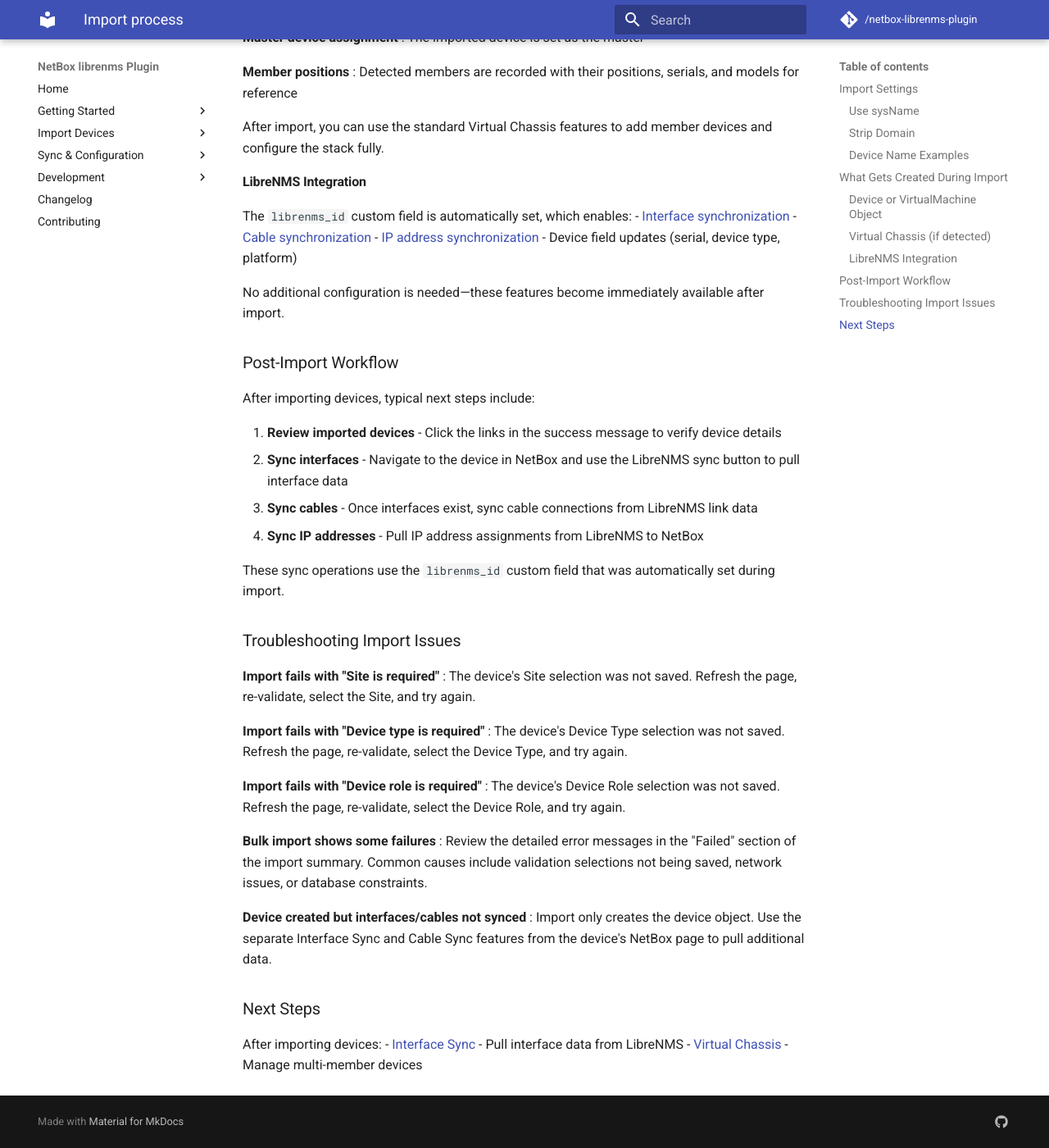
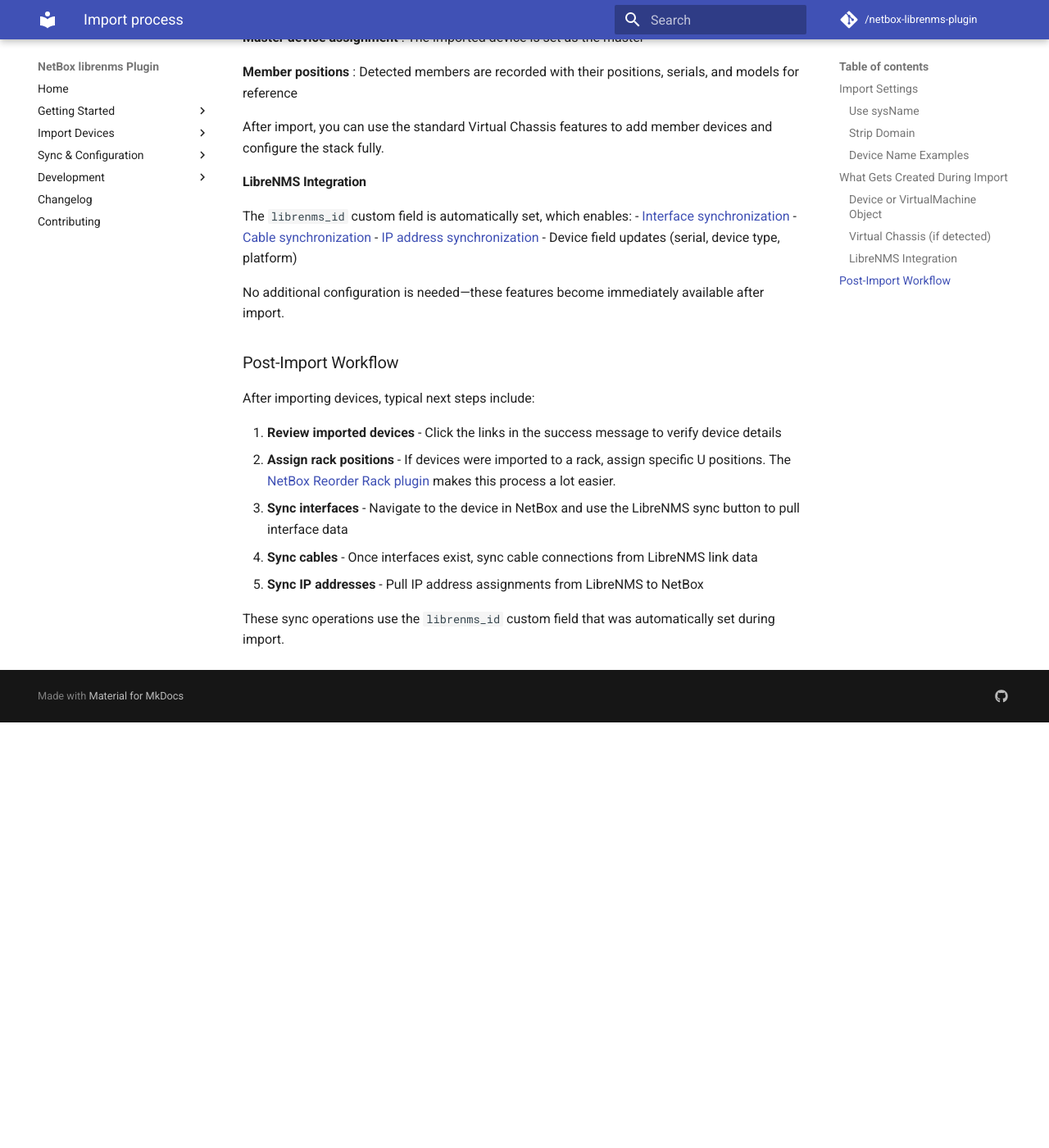
Before and after one commit to bonzo81/netbox-librenms-plugin, an MkDocs documentation site: the page built from docs/librenms_import/import_process.md, in a window 1280 px wide and 1400 px high, scrolled down 1637 px. Shown: the whole window at 82% size. Built offline with MkDocs 1.6.1 and Material for MkDocs 9.7.7, drawn with Linux system fonts in a browser that asks for light colours; comment, search, counter and statistics services are not loaded; after the commit the page ends 2518 px from its top, so only the background shows below that.

Commit message:
docs: improve import documentation for caching, search, and workflow
- Consolidated background job processing sections
- Added active cached searches section to search and background_jobs docs
- Updated filter examples with clearer scenarios
- Reorganized post-import workflow with rack positioning guidance
- Removed redundant troubleshooting and next steps sections
- Clarified naming conventions and import settings documentation

```diff
--- a/docs/librenms_import/import_process.md
+++ b/docs/librenms_import/import_process.md
@@ -87,31 +87,9 @@ No additional configuration is needed—these features become immediately availa
 After importing devices, typical next steps include:
 
 1. **Review imported devices** - Click the links in the success message to verify device details
-2. **Sync interfaces** - Navigate to the device in NetBox and use the LibreNMS sync button to pull interface data
-3. **Sync cables** - Once interfaces exist, sync cable connections from LibreNMS link data
-4. **Sync IP addresses** - Pull IP address assignments from LibreNMS to NetBox
+2. **Assign rack positions** - If devices were imported to a rack, assign specific U positions. The [NetBox Reorder Rack plugin](https://github.com/minitriga/netbox-reorder-rack) makes this process a lot easier.
+3. **Sync interfaces** - Navigate to the device in NetBox and use the LibreNMS sync button to pull interface data
+4. **Sync cables** - Once interfaces exist, sync cable connections from LibreNMS link data
+5. **Sync IP addresses** - Pull IP address assignments from LibreNMS to NetBox
 
 These sync operations use the `librenms_id` custom field that was automatically set during import.
-
-## Troubleshooting Import Issues
-
-**Import fails with "Site is required"**
-: The device's Site selection was not saved. Refresh the page, re-validate, select the Site, and try again.
-
-**Import fails with "Device type is required"**
-: The device's Device Type selection was not saved. Refresh the page, re-validate, select the Device Type, and try again.
-
-**Import fails with "Device role is required"**
-: The device's Device Role selection was not saved. Refresh the page, re-validate, select the Device Role, and try again.
-
-**Bulk import shows some failures**
-: Review the detailed error messages in the "Failed" section of the import summary. Common causes include validation selections not being saved, network issues, or database constraints.
-
-**Device created but interfaces/cables not synced**
-: Import only creates the device object. Use the separate Interface Sync and Cable Sync features from the device's NetBox page to pull additional data.
-
-## Next Steps
-
-After importing devices:
-- [Interface Sync](../feature_list.md#interface-sync) - Pull interface data from LibreNMS
-- [Virtual Chassis](../usage_tips/virtual_chassis.md) - Manage multi-member devices
```
Also changed, not shown: docs/librenms_import/background_jobs.md (+20 -7 lines), docs/librenms_import/import_settings.md (+0 -5 lines), docs/librenms_import/search.md (+12 -7 lines).
